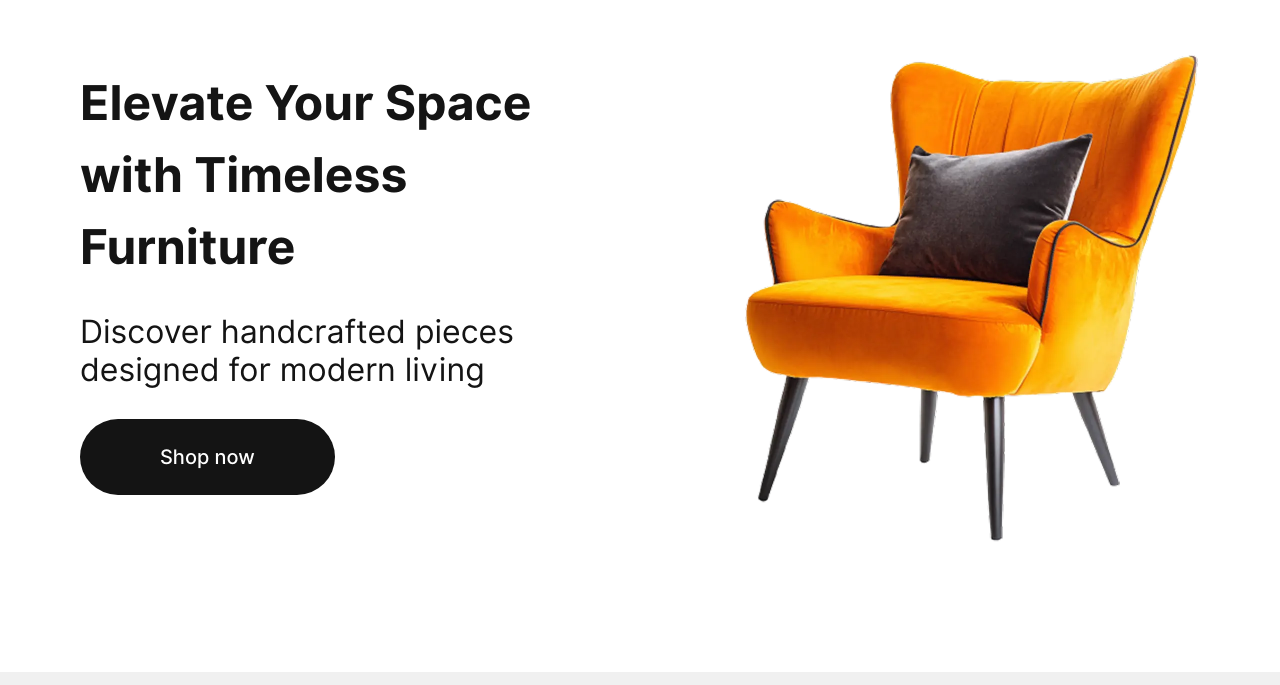
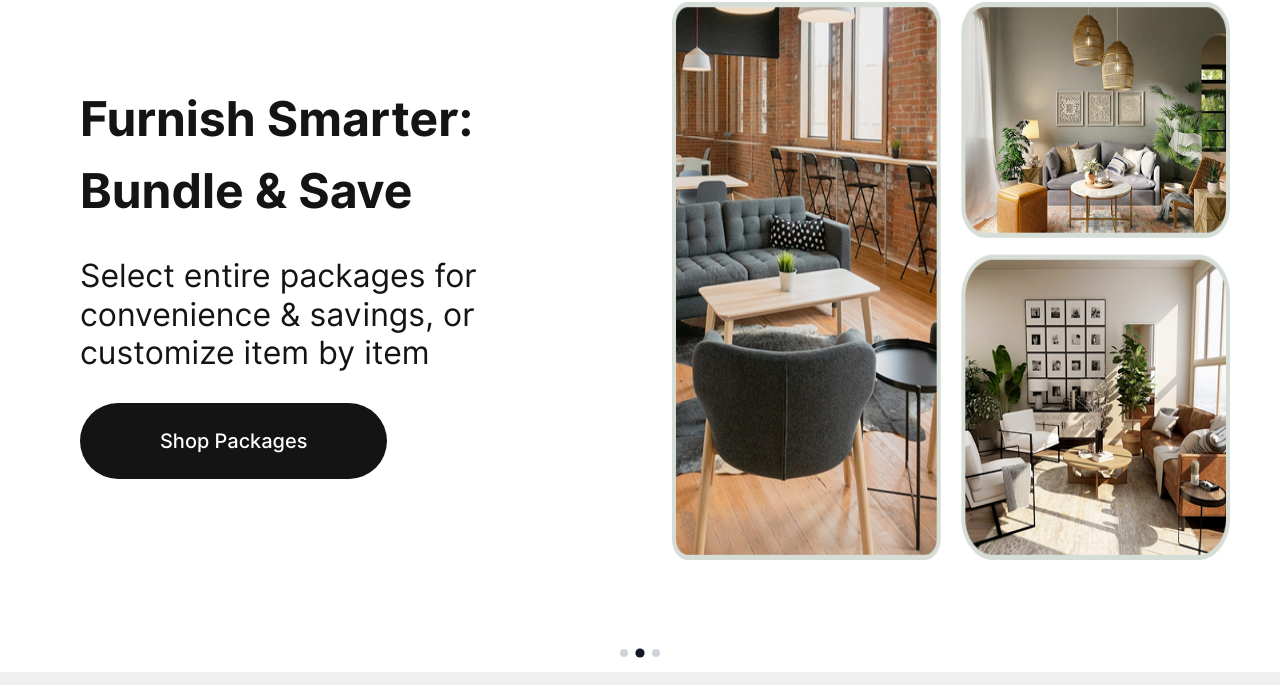
Before and after one commit to Scriptdeskng/etonhouse-client, a Next.js app: page / in a window 1280 px wide. Shown: the part 267-952 px from the top of the page. Built offline with nearby package versions, Linux system fonts and the light colour scheme; no server answers.

Commit message:
feat: Add carousel to hero section

```diff
--- a/src/styles/globals.css
+++ b/src/styles/globals.css
@@ -56,3 +56,17 @@ body {
 .scrollbar-none::-webkit-scrollbar {
   display: none;
 }
+
+.swiper-pagination-bullet {
+  width: 10px;
+  height: 10px;
+  border-radius: 9999px;
+  background-color: #d1d5db !important;
+  opacity: 1 !important;
+  margin: 0 6px;
+}
+
+.swiper-pagination-bullet.swiper-pagination-bullet-active {
+  background-color: #111827 !important;
+  transform: scale(1.15);
+}
--- a/src/ui/home/hero/index.tsx
+++ b/src/ui/home/hero/index.tsx
@@ -1,44 +1,94 @@
+"use client";
+
+import { Swiper, SwiperSlide } from "swiper/react";
+import { Autoplay, Pagination } from "swiper/modules";
+import "swiper/css";
+import "swiper/css/pagination";
+
 import EnterFromX from "@/animated/EnterFromX";
 import EnterFromY from "@/animated/EnterFromY";
 import ButtonLink from "@/utils/button/button-link";
 import Image from "next/image";
 
+const heroSlides = [
+  {
+    title: "Elevate Your Space with Timeless Furniture",
+    subtitle: "Discover handcrafted pieces designed for modern living",
+    buttonText: "Shop now",
+    buttonLink: "/shop",
+    image: "/assets/webp/hero1.webp",
+    imageAlt: "chair hero",
+  },
+  {
+    title: "Furnish Smarter: Bundle & Save",
+    subtitle: "Select entire packages for convenience & savings, or customize item by item",
+    buttonText: "Shop Packages",
+    buttonLink: "/packages",
+    image: "/assets/png/package-hero.png",
+    imageAlt: "packages hero",
+  },
+  {
+    title: "Make Gifting Easy for Friends & Family",
+    subtitle: "From weddings to birthdays, make celebrations easier with a custom gift registry",
+    buttonText: "Create a Registry",
+    buttonLink: "/registry",
+    image: "/assets/png/registry-banner.png",
+    imageAlt: "Family Image",
+  },
+];
+
 const Hero = () => {
   return (
-    <div className="w-full grid lg:grid-cols-2 items-center gap-4 xl:gap-16 px-5 py-14 xl:px-20 xl:py-28">
+    <div className="w-full max-w-[1536px] mx-auto">
+      <Swiper
+        modules={[Autoplay, Pagination]}
+        autoplay={{ delay: 5000 }}
+        pagination={{ clickable: true }}
+        loop
+        className="w-full"
+      >
+        {heroSlides.map((slide, idx) => (
+          <SwiperSlide key={idx}>
+            <div className="w-full grid lg:grid-cols-2 items-center gap-4 xl:gap-16 px-5 py-7 xl:px-20 xl:py-28">
+              {/* Text Section */}
               <div className="w-[320px] sm:w-full flex flex-col items-start gap-5 md:gap-7.5">
                 <EnterFromX>
                   <h1 className="text-2xl sm:text-3xl md:text-4xl xl:text-5xl leading-[150%] font-bold text-black-200">
-            Elevate Your Space with Timeless Furniture
+                    {slide.title}
                   </h1>
                 </EnterFromX>
 
                 <EnterFromY initial={30}>
                   <p className="text-xl sm:text-2xl md:text-3xl xl:text-[32px] text-black-200 pr-4">
-            Discover handcrafted pieces designed for modern living
+                    {slide.subtitle}
                   </p>
                 </EnterFromY>
 
                 <ButtonLink
-          text="Shop now"
+                  text={slide.buttonText}
                   className="w-[110px] text-[8px] h-8 py-0 flex items-center justify-center"
-          path="/shop"
+                  path={slide.buttonLink}
                 />
               </div>
 
+              {/* Image Section */}
               <EnterFromX
                 initial={300}
                 className="relative mx-auto xl:mx-0 w-[280px] h-[280px] sm:w-100 sm:h-100 xl:w-[558px] xl:h-[558px]"
               >
                 <Image
-          src="/assets/webp/hero1.webp"
-          alt="chair hero"
+                  src={slide.image}
+                  alt={slide.imageAlt}
                   fill
                   loading="eager"
                   quality={100}
                 />
               </EnterFromX>
             </div>
+          </SwiperSlide>
+        ))}
+      </Swiper>
+    </div>
   );
 };
 
```
Lines whose indentation alone changed are shown as unchanged.
